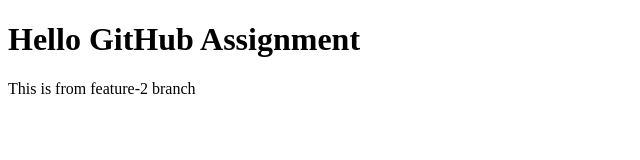
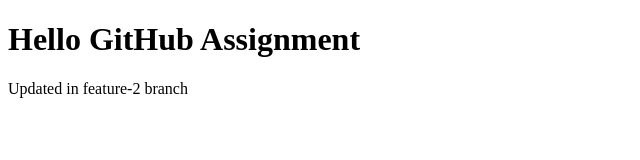
Before and after one commit to YVC-CloudDev/github-assignment, a plain HTML site: page index2.html in a window 1280 px wide. Shown: the full height of the page, 0-640 px from the left. Drawn offline with Linux system fonts and the light colour scheme.

Commit message:
Update index2.html

```diff
--- a/index2.html
+++ b/index2.html
@@ -5,6 +5,6 @@
 </head>
 <body>
   <h1>Hello GitHub Assignment</h1>
-  <p>This is from feature-2 branch</p>
+  <p>Updated in feature-2 branch</p>
 </body>
 </html>
```
